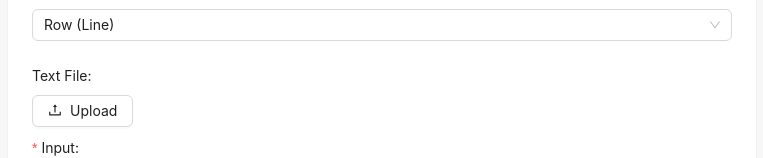
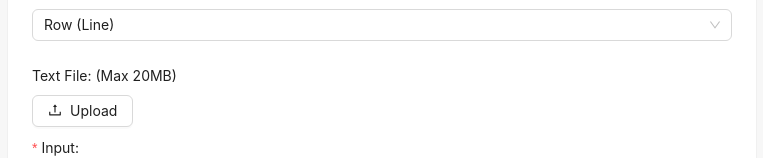
Before and after one commit to zhixe/words-count, a React (Vite) app in the folder src/frontend/: page / in a window 1280 px wide. Shown: the part 270-428 px from the top of the page, without its empty margins (258-1021 px from the left). Built offline with nearby package versions, Linux system fonts and the light colour scheme.

Commit message:
🚀 Update: some codes

```diff
--- a/src/frontend/src/App.tsx
+++ b/src/frontend/src/App.tsx
@@ -92,7 +92,7 @@ export default function App() {
                             <Option value="column">Column (Field)</Option>
                         </Select>
                     </Form.Item>
-                    <Form.Item label="Text File:" style={{ marginBottom: 10 }}>
+                    <Form.Item label="Text File: (Max 20MB)" style={{ marginBottom: 10 }}>
                         <Upload
                             accept=".txt"
                             showUploadList={false}
```
Also changed, not shown: 1 other file (tests, documents, lock files or other folders).
